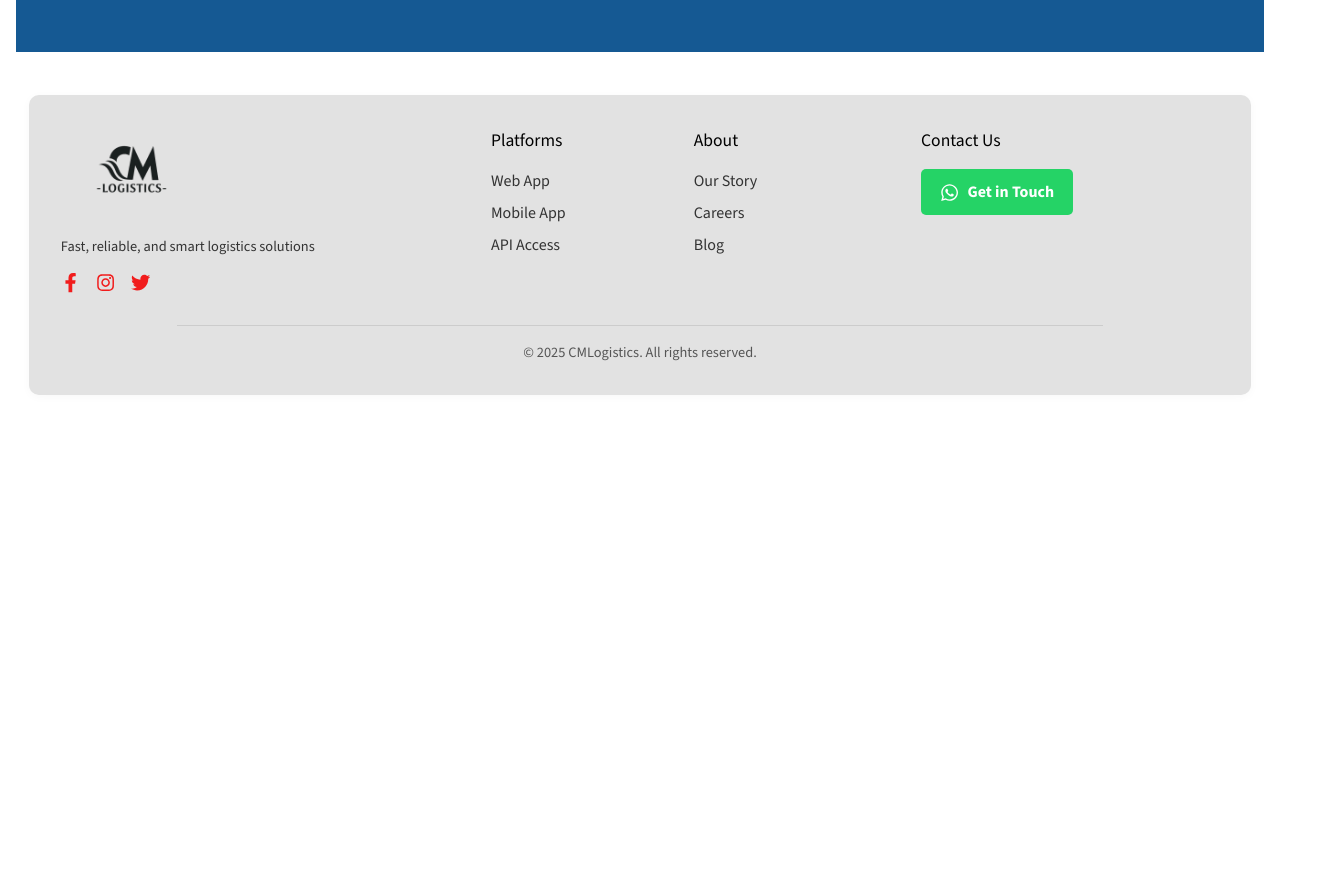
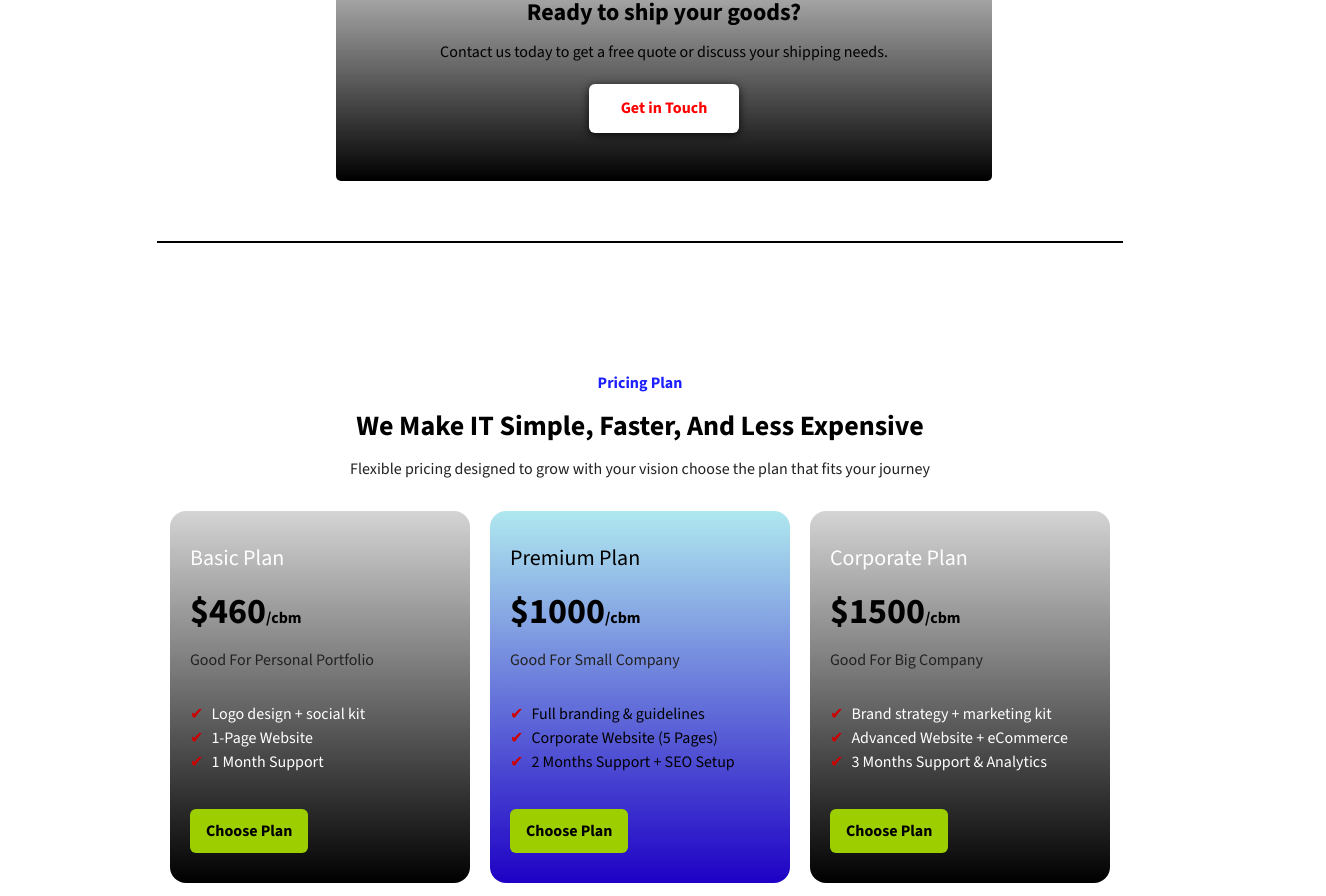
Before and after one commit to Lloydchogari/CM-Logistics, a Next.js app: page /ServicesPage in a window 1280 px wide. Shown: the part 3675-4571 px from the top of the page, 1326 px wide, since content can reach past the window. Before the commit the page ends 4099 px from the top, so only its background shows below. Built offline with nearby package versions, Linux system fonts and the light colour scheme.

Commit message:
first commit

```diff
--- a/app/About/About.scss
+++ b/app/About/About.scss
@@ -925,9 +925,9 @@
 }
 
 .footerInnerContainer {
-  background-color: #e2e2e2;
+  background-color: #155993;
   border-radius: 10px;
-  padding: 2rem;
+  padding: 3rem;
   width: 1310px;
   margin-left: -13px;
   box-shadow: 0 2px 10px rgba(0, 0, 0, 0.03);
@@ -954,7 +954,7 @@
   .tagline {
     margin: 1rem 0;
     font-size: 0.9rem;
-    color: #333;
+    color: #ffffff;
   }
 
   .socialIcons {
@@ -964,7 +964,7 @@
 
     svg {
       cursor: pointer;
-      color: #f11c1c;
+      color: #ffffff;
       transition: 0.3s;
       font-size: 1.2rem;
 
@@ -984,7 +984,8 @@
   margin-left: 100px;
 
   h3 {
-    font-size: 1.1rem;
+    font-size: 1.3rem;
+    font-weight: 600;
     margin-bottom: 1rem;
     color: #000;
   }
@@ -995,10 +996,13 @@
 
     li {
       margin-bottom: 0.5rem;
-      color: #333;
+      color: #ffffff;
+      font-size: 1rem;
+
 
       &:hover {
-        color: #000;
+        color: #fc8d8d;
+        text-decoration: underline;
         cursor: pointer;
       }
     }
@@ -1011,7 +1015,8 @@
   margin-left: 100px;
 
   h3 {
-    font-size: 1.1rem;
+    font-size: 1.3rem;
+    font-weight: 600;
     margin-bottom: 1rem;
     color: #000;
   }
@@ -1034,7 +1039,7 @@
     }
 
     &:hover {
-      background: #66ca8e;
+      background: #77c998;
     }
   }
 }
@@ -1052,7 +1057,7 @@
 
   p {
     font-size: 0.9rem;
-    color: #555;
+    color: #9bdefd;
     margin: 0;
   }
 }
--- a/app/ServicesPage/Services.scss
+++ b/app/ServicesPage/Services.scss
@@ -274,129 +274,11 @@
   }
 }
 
-/* ===== CTA ===== */
-.ctaSection {
-  padding: 3rem 2rem;
-  background: #ebebebe8;
-  color: #000000;
-  text-align: center;
-  margin-left: 360px;
-  margin-top: -40px;
-  width: 600px;
-  border-radius: 40px;
 
-  .ctaContent {
-    max-width: 600px;
-    margin: 0 auto;
 
-    h2 {
-      font-size: 1.5rem;
-      margin-bottom: 10px;
-    }
 
-    p {
-      font-size: 1rem;
-      margin-bottom: 20px;
-    }
 
-    button {
-      padding: 0.8rem 2rem;
-      background: #fff;
-      color: #ff0000;
-      font-size: 1rem;
-      font-weight: bold;
-      border: none;
-      border-radius: 6px;
-      cursor: pointer;
-      transition: background 0.3s ease, color 0.3s ease;
-      box-shadow: 0 2px 8px rgba(0, 0, 0, 0.8);
 
-      &:hover {
-        background: #ffcccc;
-        color: #990000;
-      }
-    }
-  }
-}
-
-/* ===== Responsive ===== */
-@media (max-width: 992px) {
-  .servicesContainer {
-    flex-direction: column;
-    align-items: center;
-    max-width: 90% !important;
-    margin-left: auto !important;
-    margin-right: auto !important;
-  }
-}
-
-@media (max-width: 576px) {
-  .servicesHeroContent h1 {
-    font-size: 2rem;
-  }
-
-  .ctaContent h2 {
-    font-size: 1.8rem;
-  }
-}
-
-/* ===== 4) SERVICE OVERVIEW SECTION (NEW DESIGN) ===== */
-.serviceOverviewSection {
-  width: 100%;
-  background-color: #ebebebe5;
-  padding: 80px 20px;
-  text-align: center;
-  position: relative;
-
-  h1 {
-    font-size: 3rem;
-    margin-bottom: 2rem;
-    color: #222;
-  }
-
-  .overviewText {
-    max-width: 900px;
-    margin: 0 auto;
-    padding: 40px;
-    background: url('../../public/Container\ Ship\ 🚢\ Coloring\ Page.jpg') center center no-repeat;
-    background-size: cover;
-    border-radius: 12px;
-    text-align: center;
-    position: relative;
-    color: #222;
-
-    .textOverlay {
-      background: #ebebebe5; // semi-transparent white
-      backdrop-filter: blur(1px);          // blur effect
-      padding: 30px;
-      width: 900px;
-      margin-left: -40px;
-    }
-
-    p {
-      font-size: 1.2rem;
-      line-height: 1.8;
-      margin-bottom: 1.8rem;
-      text-align: start;
-      color: #000;
-    }
-
-    .companyName {
-      color: #ff0000;
-      font-weight: bold;
-    }
-  }
-
-  @media (max-width: 768px) {
-    h1 {
-      font-size: 2.2rem;
-    }
-
-    .overviewText p {
-      font-size: 1rem;
-    }
-  }
-}
 
 /* ===== 5) WITH THOSE IMAGES SECTION (NEW DESIGN) ===== */
 
@@ -489,12 +371,77 @@
 
 
 
-/* Scrolling strip */
+
+
+/* ===== 4) SERVICE OVERVIEW SECTION (NEW DESIGN) ===== */
+.serviceOverviewSection {
+  width: 100%;
+  background-color: #ebebebe5;
+  padding: 80px 20px;
+  text-align: center;
+  position: relative;
+  margin-bottom: 8rem;
+
+  h1 {
+    font-size: 3rem;
+    margin-bottom: 2rem;
+    color: #222;
+  }
+
+  .overviewText {
+    max-width: 900px;
+    margin: 0 auto;
+    padding: 40px;
+    background: url('../../public/Container\ Ship\ 🚢\ Coloring\ Page.jpg') center center no-repeat;
+    background-size: cover;
+    border-radius: 12px;
+    text-align: center;
+    position: relative;
+    color: #222;
+
+    .textOverlay {
+      background: #ebebebe5; // semi-transparent white
+      backdrop-filter: blur(1px);          // blur effect
+      padding: 30px;
+      width: 900px;
+      margin-left: -40px;
+    }
+
+    p {
+      font-size: 1.2rem;
+      line-height: 1.8;
+      margin-bottom: 1.8rem;
+      text-align: start;
+      color: #000;
+    }
+
+    .companyName {
+      color: #ff0000;
+      font-weight: bold;
+    }
+  }
+
+  @media (max-width: 768px) {
+    h1 {
+      font-size: 2.2rem;
+    }
+
+    .overviewText p {
+      font-size: 1rem;
+    }
+  }
+}
+
+
+
+/* ==Scrolling strip== */
 .scrolling-strip {
-  width: 100%;
+  width: 50%;
   background: #155993;
   padding: 12px 10px;
   margin-top: 40px;
+  margin-left: 20rem;
+  border-radius: 3px;
   overflow: hidden;
   white-space: nowrap;
   position: relative;
@@ -523,7 +470,195 @@
 }
 
 
-/* ===== 6) FOOTER OUR FOOTER===== */
+
+
+
+/* ===== CTA ===== */
+.ctaSection {
+  padding: 3rem 2rem;
+  background: linear-gradient(rgba(0,0,0,0.1), rgba(0,0,0.1)), #ebebebe8;
+  color: #000000;
+  text-align: center;
+  margin-left: 320px;
+  margin-top: -40px;
+  width: 656px;
+  border-radius: 5px;
+
+  .ctaContent {
+    max-width: 600px;
+    margin: 0 auto;
+
+    h2 {
+      font-size: 1.5rem;
+      font-weight: 600;
+      color: #000;
+      margin-bottom: 10px;
+    }
+
+    p {
+      font-size: 1rem;
+      margin-bottom: 20px;
+      color: #000;
+    }
+
+    button {
+      padding: 0.8rem 2rem;
+      background: #fff;
+      color: #ff0000;
+      font-size: 1rem;
+      font-weight: bold;
+      border: none;
+      border-radius: 6px;
+      cursor: pointer;
+      transition: background 0.3s ease, color 0.3s ease;
+      box-shadow: 0 2px 8px rgba(0, 0, 0, 0.8);
+
+      &:hover {
+        background: #ffcccc;
+        color: #990000;
+      }
+    }
+  }
+}
+
+/* ===== Responsive ===== */
+@media (max-width: 992px) {
+  .servicesContainer {
+    flex-direction: column;
+    align-items: center;
+    max-width: 90% !important;
+    margin-left: auto !important;
+    margin-right: auto !important;
+  }
+}
+
+@media (max-width: 576px) {
+  .servicesHeroContent h1 {
+    font-size: 2rem;
+  }
+
+  .ctaContent h2 {
+    font-size: 1.8rem;
+  }
+}
+
+
+
+
+/*===== () PRICING SECTION===*/
+
+.pricing {
+  text-align: center;
+  padding: 60px 20px;
+}
+
+.pricingline{
+  color: #000;
+  height: 1.5px;
+  background-color: #000000;
+  width: 80%;
+  margin: 0 auto 1rem auto;
+}
+
+.pricingline2{
+  color: #000;
+  height: 1.5px;
+  background-color: #000000;
+  width: 80%;
+  margin: 0 auto 1rem auto;
+  margin-bottom: 8rem;
+}
+
+
+.pricing h5 {
+  color: #1c1fff;
+  font-weight: 600;
+}
+
+.pricing h2 {
+  font-size: 28px;
+  margin: 10px 0;
+  color: #000;
+  font-weight: 600;
+}
+
+.pricing p {
+  color: #222222;
+  max-width: 600px;
+  margin: 0 auto 30px;
+}
+
+.pricing-cards {
+  display: flex;
+  flex-wrap: wrap;
+  justify-content: center;
+  gap: 20px;
+}
+
+.pricing-card {
+  background: linear-gradient(rgba(0,0,0,0.1), rgba(0,0,0.1)), #ebebebe8;
+  color: #fff;
+  padding: 30px 20px;
+  border-radius: 16px;
+  width: 300px;
+  text-align: left;
+}
+
+.pricing-card.highlight-card {
+  background: linear-gradient(rgba(96, 248, 177, 0), rgb(30, 1, 197)), #a8e6eee8 ;
+  color: #000;
+}
+
+.pricing-card h4 {
+  font-size: 22px;
+}
+
+.pricing-card h2 {
+  font-size: 36px;
+  margin: 10px 0;
+}
+
+.pricing-card span {
+  font-size: 16px;
+}
+
+.pricing-card ul {
+  list-style: none;
+  padding: 0;
+  margin: 15px 0;
+}
+
+.pricing-card ul li::before {
+  content: "✔";
+  color: #cf0000;
+  margin-right: 8px;
+}
+
+.pricing-card button {
+  background-color: #9dcf00;
+  color: #000;
+  border: none;
+  padding: 10px 16px;
+  margin-top: 20px;
+  border-radius: 6px;
+  font-weight: bold;
+  cursor: pointer;
+}
+
+.pricing-card button:hover{
+  background-color: #00ff62;
+}
+
+.daes{
+  margin-top: 40px;
+  color: red;
+}
+
+
+
+
+
+/* =====(6) FOOTER OUR FOOTER ===== */
 
 .footerSection {
   background-color: #ffffff;
@@ -533,11 +668,11 @@
 }
 
 .footerInnerContainer {
-  background-color: #e2e2e2;
+  background-color: #155993;
   border-radius: 10px;
-  padding: 2rem;
-  max-width: 1350px;
-  margin: 0 auto;
+  padding: 3rem;
+  width: 1310px;
+  margin-left: -13px;
   box-shadow: 0 2px 10px rgba(0, 0, 0, 0.03);
 }
 
@@ -562,7 +697,7 @@
   .tagline {
     margin: 1rem 0;
     font-size: 0.9rem;
-    color: #333;
+    color: #ffffff;
   }
 
   .socialIcons {
@@ -572,7 +707,7 @@
 
     svg {
       cursor: pointer;
-      color: #f11c1c;
+      color: #ffffff;
       transition: 0.3s;
       font-size: 1.2rem;
 
@@ -592,7 +727,8 @@
   margin-left: 100px;
 
   h3 {
-    font-size: 1.1rem;
+    font-size: 1.3rem;
+    font-weight: 600;
     margin-bottom: 1rem;
     color: #000;
   }
@@ -603,10 +739,13 @@
 
     li {
       margin-bottom: 0.5rem;
-      color: #333;
+      color: #ffffff;
+      font-size: 1rem;
+
 
       &:hover {
-        color: #000;
+        color: #fc8d8d;
+        text-decoration: underline;
         cursor: pointer;
       }
     }
@@ -619,7 +758,8 @@
   margin-left: 100px;
 
   h3 {
-    font-size: 1.1rem;
+    font-size: 1.3rem;
+    font-weight: 600;
     margin-bottom: 1rem;
     color: #000;
   }
@@ -642,7 +782,7 @@
     }
 
     &:hover {
-      background: #66ca8e;
+      background: #77c998;
     }
   }
 }
@@ -660,7 +800,7 @@
 
   p {
     font-size: 0.9rem;
-    color: #555;
+    color: #9bdefd;
     margin: 0;
   }
 }
--- a/app/ServicesPage/page.tsx
+++ b/app/ServicesPage/page.tsx
@@ -219,6 +219,17 @@ export default function Services() {
               </section>
 
 
+
+    {/* Scrolling bottom strip */}
+    <div className="pricingline"></div>
+      <div className="scrolling-strip">
+        <div className="scrolling-text">
+          <span>Digital Design ✱ Digital Marketing ✱ Web Design & Development ✱ Creative Marketing ✱ Media Production ✱ Signage Solutions ✱</span>
+          <span>Digital Design ✱ Digital Marketing ✱ Web Design & Development ✱ Creative Marketing ✱ Media Production ✱ Signage Solutions ✱</span>
+        </div>
+      </div>
+
+
         {/* CTA */}
       <section className="ctaSection">
         <div className="ctaContent">
@@ -230,13 +241,71 @@ export default function Services() {
         </div>
       </section>
 
-      {/* Scrolling bottom strip */}
-      <div className="scrolling-strip">
-        <div className="scrolling-text">
-          <span>Digital Design ✱ Digital Marketing ✱ Web Design & Development ✱ Creative Marketing ✱ Media Production ✱ Signage Solutions ✱</span>
-          <span>Digital Design ✱ Digital Marketing ✱ Web Design & Development ✱ Creative Marketing ✱ Media Production ✱ Signage Solutions ✱</span>
-        </div>
-      </div>
+
+
+
+
+      {/* Pricing Section */}
+        <section className="pricing">
+          <div className="pricingline2"></div>
+          <h5>Pricing Plan</h5>
+          <h2>We Make IT Simple, Faster, And Less Expensive</h2>
+          <p>
+          Flexible pricing designed to grow with your vision choose the plan that fits your journey
+          </p>
+
+          <div className="pricing-cards">
+            {[
+              {
+                title: 'Basic Plan',
+                price: '$460',
+                target: 'Good For Personal Portfolio',
+                benefits: [
+                  'Logo design + social kit',
+                  '1-Page Website',
+                  '1 Month Support',
+                ],
+              },
+              {
+                title: 'Premium Plan',
+                price: '$1000',
+                target: 'Good For Small Company',
+                benefits: [
+                  'Full branding & guidelines',
+                  'Corporate Website (5 Pages)',
+                  '2 Months Support + SEO Setup',
+                ],
+                highlight: true,
+              },
+              {
+                title: 'Corporate Plan',
+                price: '$1500',
+                target: 'Good For Big Company',
+                benefits: [
+                  'Brand strategy + marketing kit',
+                  'Advanced Website + eCommerce',
+                  '3 Months Support & Analytics',
+                ],
+              },
+            ].map((plan, index) => (
+              <div
+                className={`pricing-card ${plan.highlight ? 'highlight-card' : ''}`}
+                key={index}
+              >
+                <h4>{plan.title}</h4>
+                <h2>{plan.price}<span>/cbm</span></h2>
+                <p>{plan.target}</p>
+                <ul>
+                  {plan.benefits.map((item, i) => (
+                    <li key={i}>{item}</li>
+                  ))}
+                </ul>
+                <button>Choose Plan</button>
+              </div>
+            ))}
+          </div>
+          <div className="daes">China to Zimbabwe in just 45days</div>
+        </section>
 
               {/*=====6 FOOTER OUR FOOTER==== */}
 
```
